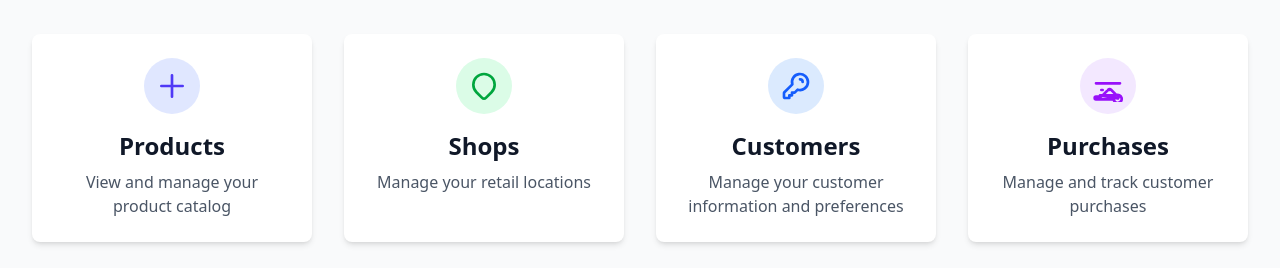
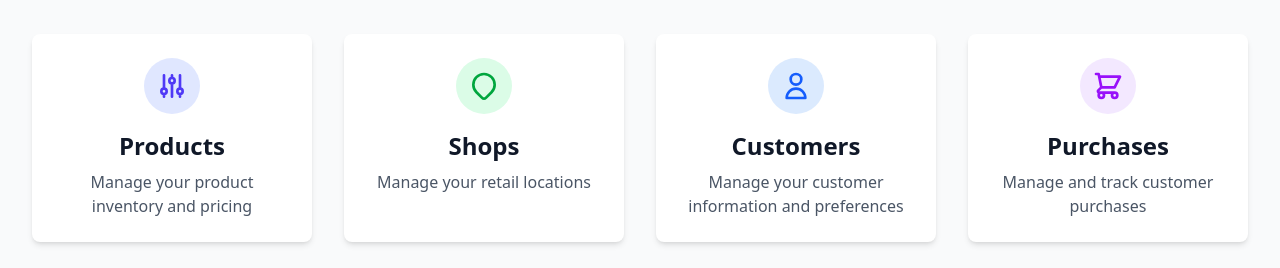
Before and after one commit to Samupindo/Prices, a React (Vite) app in the folder frontend/: page / in a window 1280 px wide. Shown: the part 194-462 px from the top of the page. Built offline with nearby package versions, Linux system fonts and the light colour scheme.

Commit message:
Cambios en purchase listos para merge

```diff
--- a/frontend/src/components/Home.tsx
+++ b/frontend/src/components/Home.tsx
@@ -29,7 +29,7 @@ export const Home = () => {
                                     strokeLinecap="round"
                                     strokeLinejoin="round"
                                     strokeWidth={2}
-                                    d="M12 4v16m8-8H4"
+                                    d="M12 6V4m0 2a2 2 0 100 4m0-4a2 2 0 110 4m-6 8a2 2 0 100-4m0 4a2 2 0 110-4m0 4v2m0-6V4m6 6v10m6-2a2 2 0 100-4m0 4a2 2 0 110-4m0 4v2m0-6V4"
                                 />
                             </svg>
                         </div>
@@ -37,7 +37,7 @@ export const Home = () => {
                             Products
                         </h2>
                         <p className="text-gray-600">
-                            View and manage your product catalog
+                            Manage your product inventory and pricing
                         </p>
                     </Link>
 
@@ -83,7 +83,7 @@ export const Home = () => {
                                     strokeLinecap="round"
                                     strokeLinejoin="round"
                                     strokeWidth={2}
-                                    d="M15 7a2 2 0 012 2m4 0a6 6 0 01-7.743 5.743L11 17H9v2H7v2H4a1 1 0 01-1-1v-2.586a1 1 0 01.293-.707l5.964-5.964A6 6 0 1121 9z"
+                                    d="M16 7a4 4 0 11-8 0 4 4 0 018 0zM12 14a7 7 0 00-7 7h14a7 7 0 00-7-7z"
                                 />
                             </svg>
                         </div>
@@ -110,7 +110,7 @@ export const Home = () => {
                                     strokeLinecap="round"
                                     strokeLinejoin="round"
                                     strokeWidth={2}
-                                    d="M3 10h18M7 15h1m4 0h1m-7 4h12a3 3 0 11-1.732 2.866L7.066 22H3a1 1 0 110-2h4l5.172-5.172a1.5 1.5 0 012.122 0l5.171 5.171a1 1 0 010 1.414z"
+                                    d="M3 3h2l.4 2M7 13h10l4-8H5.4M7 13L5.4 5M7 13l-2.293 2.293c-.63.63-.184 1.707.707 1.707H17m0 0a2 2 0 100 4 2 2 0 000-4zm-8 2a2 2 0 11-4 0 2 2 0 014 0z"
                                 />
                             </svg>
                         </div>
--- a/frontend/src/components/purchases/DeletePurchase.tsx
+++ b/frontend/src/components/purchases/DeletePurchase.tsx
@@ -34,12 +34,6 @@ export const DeletePurchase = ()=>{
 
     return (
             <div className="max-w-3xl mx-auto px-4 sm:px-6 lg:px-8">
-                <button
-                    onClick={() => navigate('/purchases')}
-                    className="mr-150 bg-blue-500 hover:bg-blue-700 text-black font-bold py-2 px-4 rounded-md mb-6"
-                >
-                    Back
-                </button>
                 <div className="mb-8">
                     <PurchaseDetail />
                 </div>
--- a/frontend/src/components/purchases/FinishPurchase.tsx
+++ b/frontend/src/components/purchases/FinishPurchase.tsx
@@ -35,12 +35,6 @@ export const FinishPurchase = () => {
     };
     return (
                 <div className="max-w-3xl mx-auto px-4 sm:px-6 lg:px-8">
-                    <button
-                        onClick={() => navigate('/purchases')}
-                        className="mr-150 bg-blue-500 hover:bg-blue-700 text-black font-bold py-2 px-4 rounded-md mb-6"
-                    >
-                        Back
-                    </button>
                     <div className="mb-8">
                         <PurchaseDetail />
                     </div>
--- a/frontend/src/components/purchases/PurchasesList.tsx
+++ b/frontend/src/components/purchases/PurchasesList.tsx
@@ -10,7 +10,6 @@ interface PurchaseListProps {
 export const PurchasesList = ({ purchases, totalPages }: PurchaseListProps) => {
     const cellPadding = "px-6 py-4";
     const navigate = useNavigate();
-    const purchaseIdBtn = purchases.map((purchase) => (purchase.purchaseId));
     return (
         <div className="p-4">
             <div className="shadow-md sm:rounded-lg overflow-x-auto">
```
